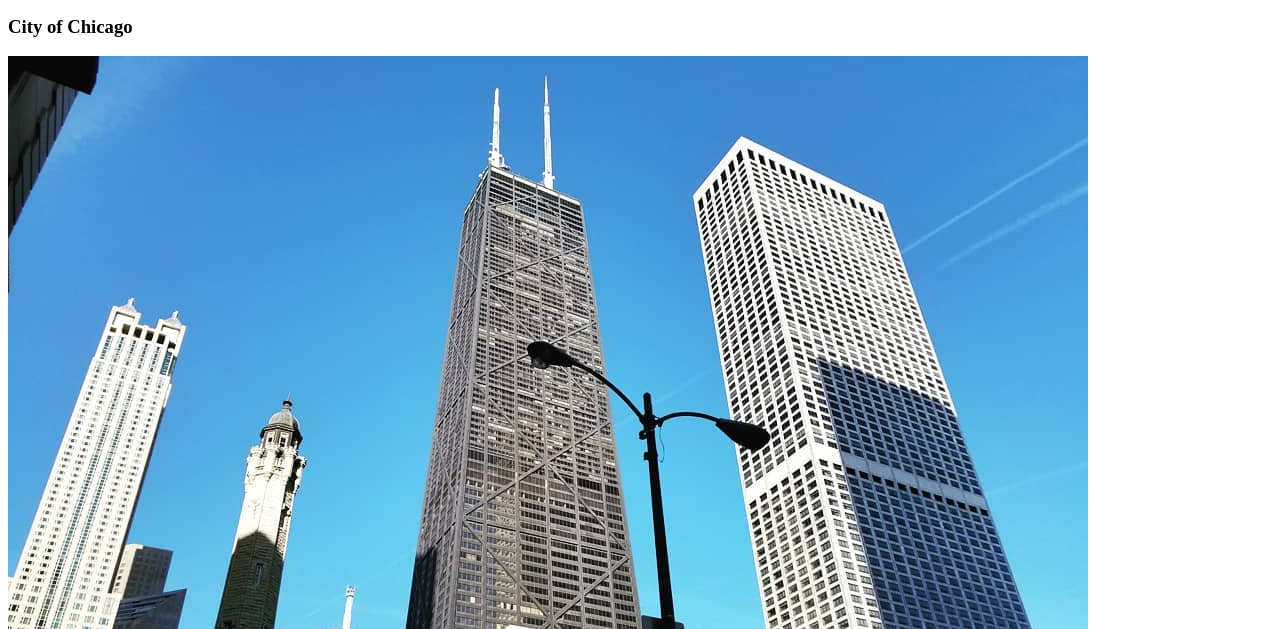
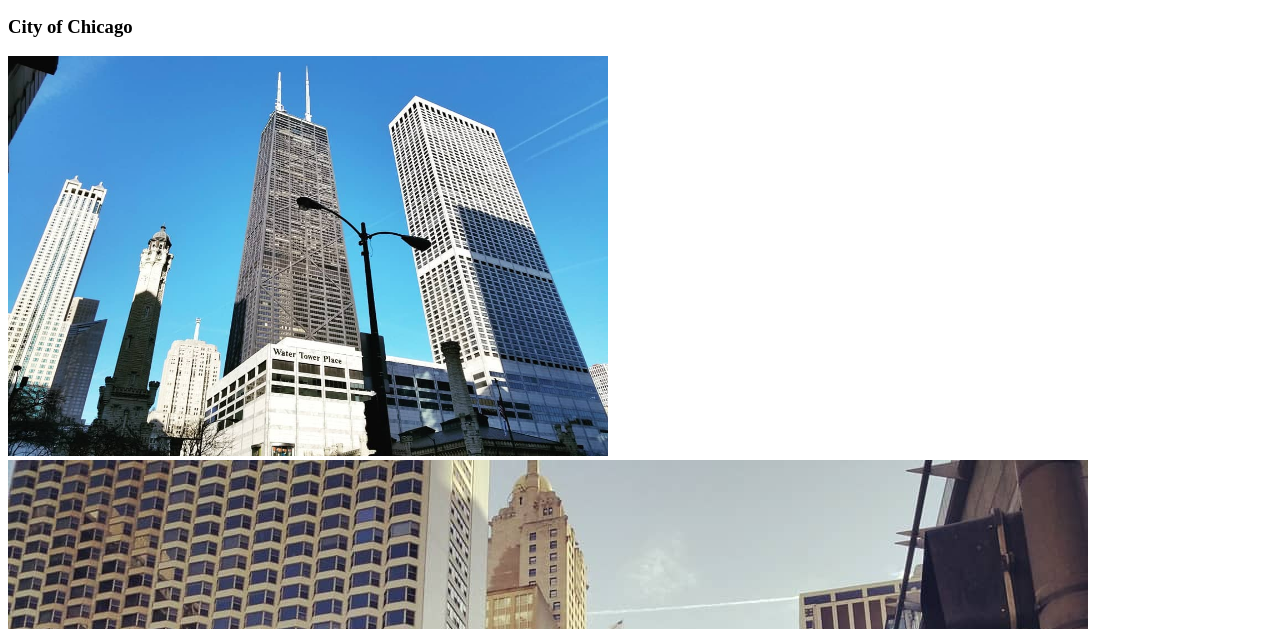
Before and after one commit to shuaiqi-zheng/itmd361-project1, a plain HTML site: page fun.html in a window 1280 px wide. Shown: the part 171-800 px from the top of the page. Drawn offline with Linux system fonts and the light colour scheme.

Commit message:
image resized

```diff
--- a/fun.html
+++ b/fun.html
@@ -20,7 +20,7 @@
         <p>Here I want to share some photos taken while travelling around the world. Some photos may not be displayed at the highest resolution since I can not find the orginal pictures at this time:(</p>
 
       <h3>City of Chicago</h3>
-        <img src = "images/1.jpg" alt = "1">
+        <img src = "images/1.jpg" alt = "1" width="600" height="400">
         <img src = "images/2.jpg" alt = "2">
         <img src = "images/3.jpg" alt = "3">
         <img src = "images/4.jpg" alt = "4">
```
